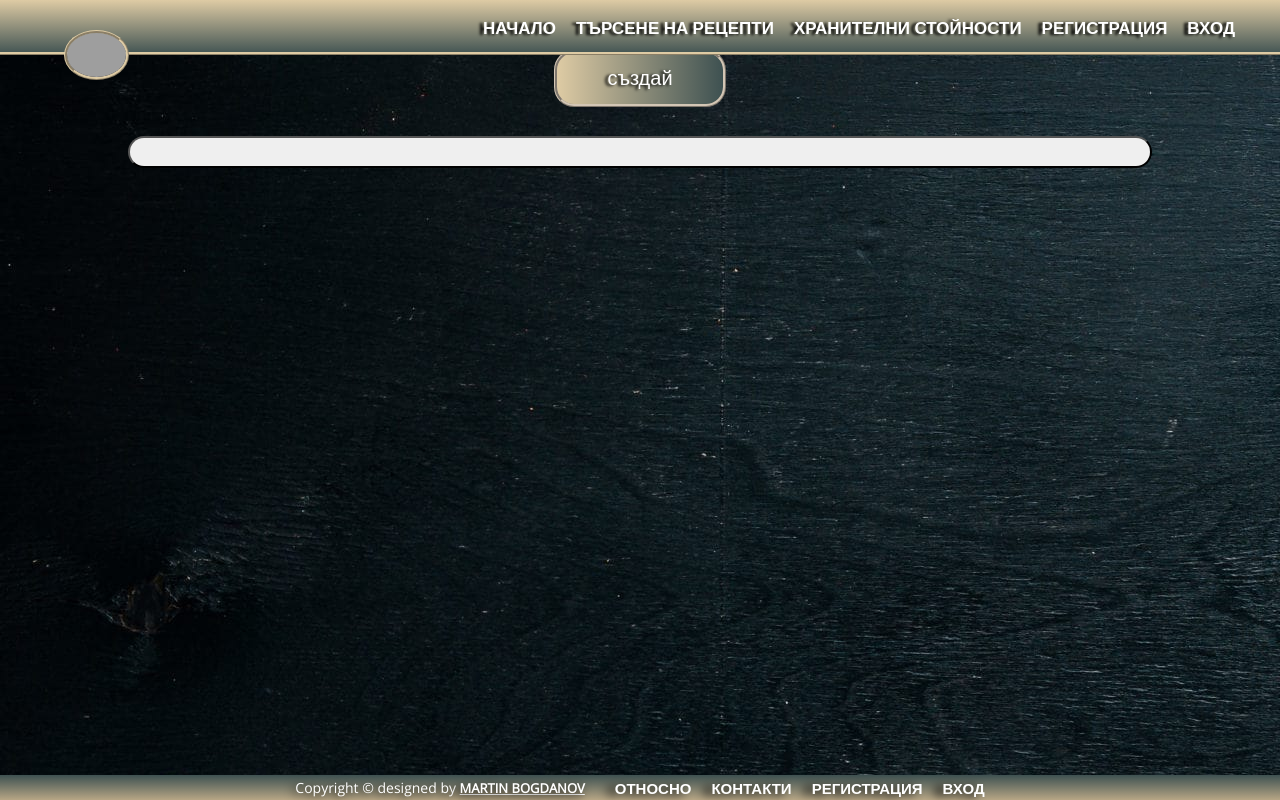
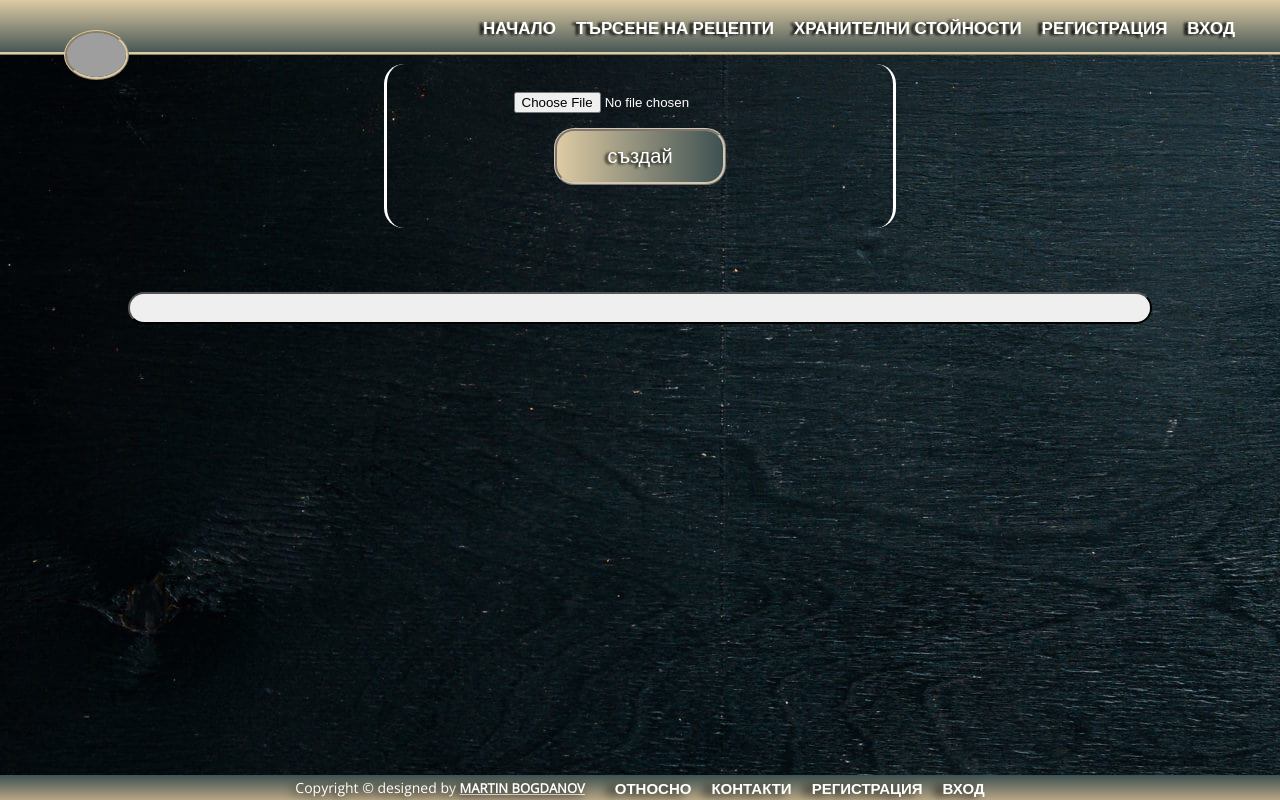
Before and after one commit to SpooRe91/react-cook-blog, a React (Create React App) app in the folder client/: page /auth/edit-profile in a window 1280 px wide. Built offline with nearby package versions, Linux system fonts and the light colour scheme; no server answers; grey boxes are pictures that could not be loaded.

Commit message:
updated CSS

```diff
--- a/client/src/css/site.css
+++ b/client/src/css/site.css
@@ -330,6 +330,27 @@ div.profile {
     cursor: pointer;
     text-shadow: 0px 0px 20px #ffffff;
     text-decoration: none;
+}
+
+.profile-edit-form {
+    transition: .1s;
+    margin: 5% auto;
+    display: flex;
+    width: 40%;
+    color: white;
+    text-align: center;
+    font-size: 20px;
+    text-decoration: none;
+    padding: 14px 16px;
+    text-shadow: -3px 1px 3px rgb(0 0 0);
+    border-radius: 20px;
+    flex-direction: column;
+    align-content: center;
+    justify-content: center;
+    align-items: center;
+    flex-wrap: wrap;
+    border-right: white solid;
+    border-left: white solid;
 }
 
 img.logo {
```
